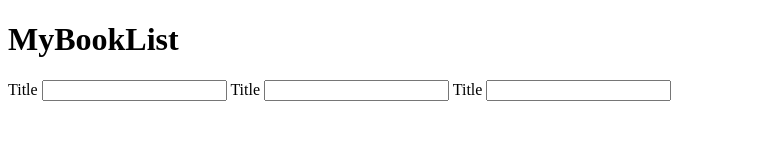
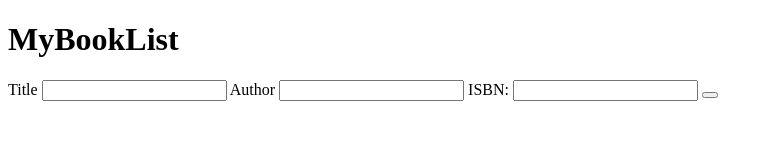
Before and after one commit to acciojob/book-list-Anusha-Yadavv, a website: page main.html in a window 1280 px wide. Shown: the whole page, without its empty margins (0-773 px from the left). Drawn offline with Linux system fonts and the light colour scheme.

Commit message:
created a submission

```diff
--- a/main.html
+++ b/main.html
@@ -14,13 +14,15 @@
 		<div class="form-group" id="isbn">
 			<form>
 				<label for="title">Title</label>
-				<input id="title" type="text" class="form-control">
+				<input id="title" type="text" class="form-control" required>
 
-				<label for="title">Title</label>
-				<input id="title" type="text" class="form-control">
+				<label for="author">Author</label>
+				<input id="author" type="text" class="form-control" required>
 
-				<label for="title">Title</label>
-				<input id="title" type="text" class="form-control">
+				<label for="isbn">ISBN:</label>
+				<input id="isbn" type="text" class="form-control" required>
+
+				<button type="submit" id="submit"></button>
 			</form>
 		</div>
 
```
